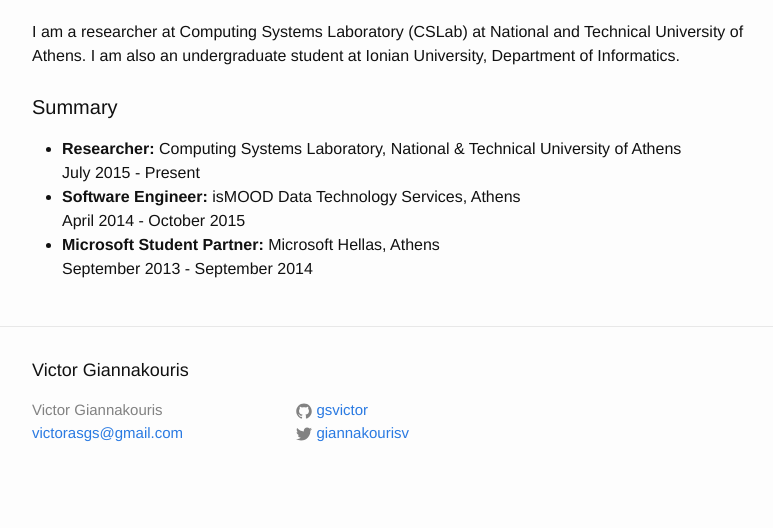
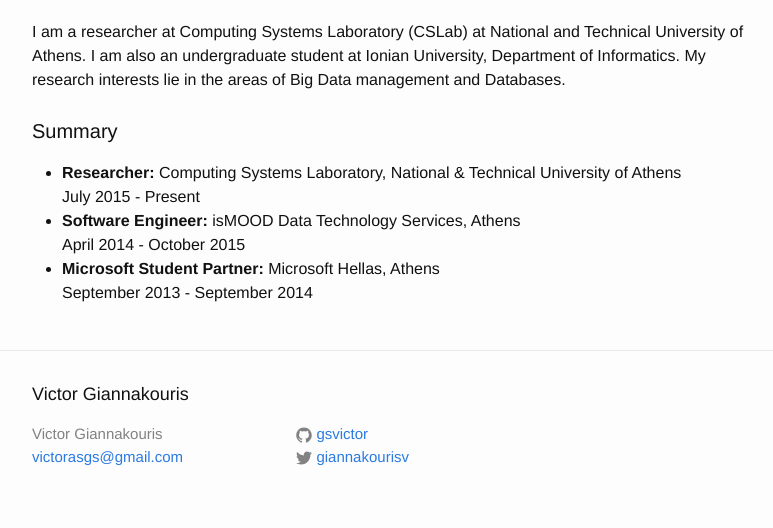
Before and after one commit to gsvic/gsvic.github.io, a Jekyll site: the page built from index.html, in a window 1280 px wide. Shown: the part 492-1020 px from the top of the page, without its empty margins (238-1011 px from the left). Built offline with Jekyll 4.4.1, drawn with Linux system fonts in a browser that asks for light colours; before the commit the page ends 996 px from its top, so only the background shows below that.

Commit message:
Update index.html

```diff
--- a/index.html
+++ b/index.html
@@ -11,7 +11,8 @@
   <div id="aboutme">
     <h1 class="page-heading">About me</h1>
     I am a researcher at Computing Systems Laboratory (CSLab) at National and Technical University of Athens.
-    I am also an undergraduate student at Ionian University, Department of Informatics.
+    I am also an undergraduate student at Ionian University, Department of Informatics. My research interests lie in the areas
+    of Big Data management and Databases.
   </div>
   <br>
   <div id="bio">
```
